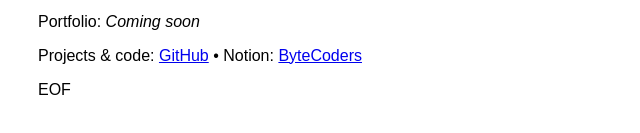
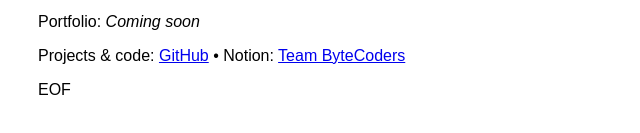
Before and after one commit to vedantikakandya/vedantikakandya.github.io, a plain HTML site: page index.html in a window 1280 px wide. Shown: the part 179-312 px from the top of the page, 252-892 px from the left. Drawn offline with Linux system fonts and the light colour scheme.

Commit message:
Update Notion link text to 'Team ByteCoders'

```diff
--- a/index.html
+++ b/index.html
@@ -9,7 +9,7 @@ cat > index.html <<EOF
   <h1>Vedantika Kandya</h1>
   <p>Software Engineering Intern • Android & Kotlin • Jetpack Compose Multiplatform</p>
   <p>Portfolio: <em>Coming soon</em></p>
-  <p>Projects & code: <a href="https://github.com/vedantikakandya">GitHub</a> • Notion: <a href="https://www.notion.so/ByteCoders-2869fbfd31e3808abd73d787d351c13d">ByteCoders</a></p>
+  <p>Projects & code: <a href="https://github.com/vedantikakandya">GitHub</a> • Notion: <a href="https://www.notion.so/ByteCoders-2869fbfd31e3808abd73d787d351c13d"> Team ByteCoders</a></p>
 </body>
 </html>
 EOF
```
